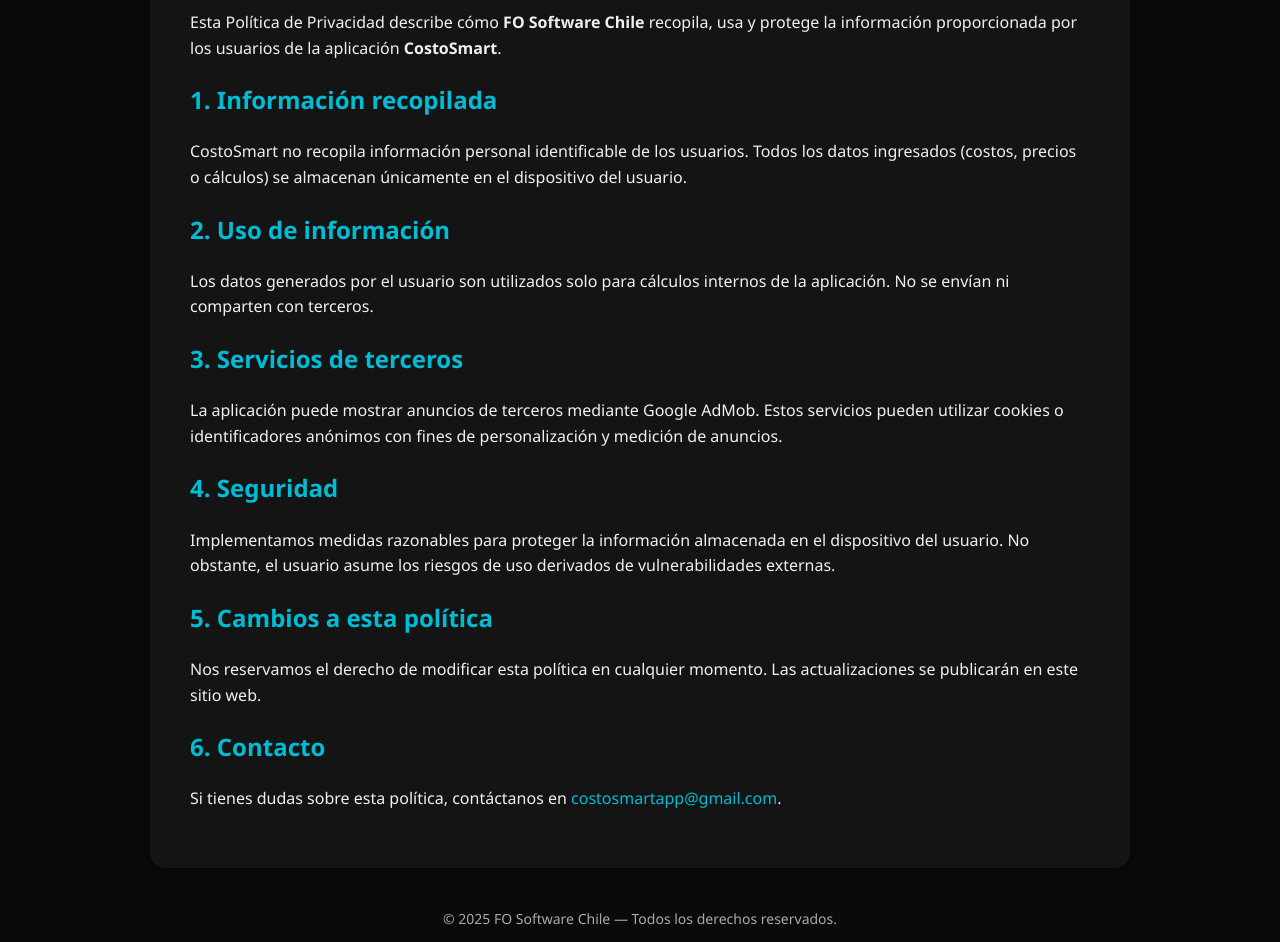
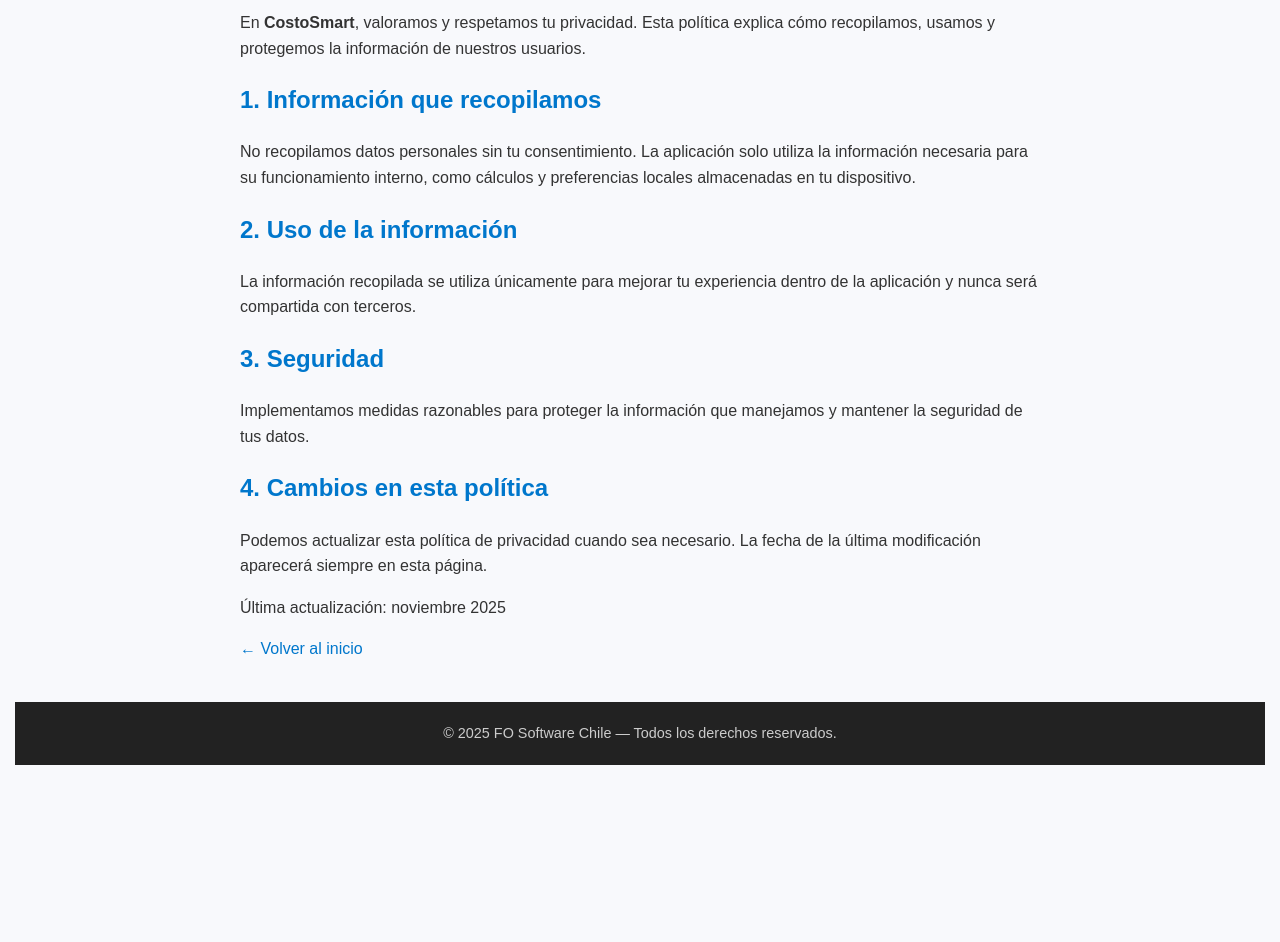
Before and after one commit to CostoSmart/costosmart-site, a plain HTML site: page privacidad.html in a window 1280 px wide. Shown: the part 164-1106 px from the top of the page. After the commit the page ends 929 px from the top, so only its background shows below. Drawn offline with Linux system fonts and the light colour scheme.

Commit message:
Update privacidad.html

```diff
--- a/privacidad.html
+++ b/privacidad.html
@@ -3,65 +3,70 @@
 <head>
   <meta charset="UTF-8">
   <meta name="viewport" content="width=device-width, initial-scale=1.0">
-<title>Política de Privacidad | CostoSmart</title>
+  <title>Política de Privacidad - CostoSmart</title>
+  <link rel="icon" type="image/png" href="icon.png">
   <style>
     body {
-    font-family: 'Segoe UI', Tahoma, Geneva, Verdana, sans-serif;
-    background-color: #0a0a0a;
-    color: #f0f0f0;
+      font-family: Arial, Helvetica, sans-serif;
+      margin: 0;
+      background-color: #f8f9fc;
+      color: #333;
       line-height: 1.6;
-    margin: 0;
-    padding: 40px;
+      padding: 0 15px;
     }
-  h1, h2 {
-    color: #00bcd4;
+    header {
+      background-color: #0077cc;
+      color: #fff;
+      padding: 20px;
+      text-align: center;
+    }
+    main {
+      max-width: 800px;
+      margin: 40px auto;
+    }
+    h2 {
+      color: #0077cc;
     }
     a {
-    color: #00bcd4;
+      color: #0077cc;
       text-decoration: none;
     }
     a:hover {
       text-decoration: underline;
     }
-  .container {
-    max-width: 900px;
-    margin: auto;
-    background: #141414;
-    padding: 40px;
-    border-radius: 15px;
-    box-shadow: 0 0 20px rgba(0,0,0,0.5);
-  }
     footer {
+      background-color: #222;
+      color: #ccc;
       text-align: center;
+      padding: 20px;
       margin-top: 40px;
-    font-size: 14px;
-    color: #aaa;
+      font-size: 0.9em;
     }
   </style>
 </head>
 <body>
-  <div class="container">
+  <header>
     <h1>Política de Privacidad</h1>
-    <p>Esta Política de Privacidad describe cómo <strong>FO Software Chile</strong> recopila, usa y protege la información proporcionada por los usuarios de la aplicación <strong>CostoSmart</strong>.</p>
+  </header>
+  <main>
+    <p>En <b>CostoSmart</b>, valoramos y respetamos tu privacidad. Esta política explica cómo recopilamos, usamos y protegemos la información de nuestros usuarios.</p>
 
-    <h2>1. Información recopilada</h2>
-    <p>CostoSmart no recopila información personal identificable de los usuarios. Todos los datos ingresados (costos, precios o cálculos) se almacenan únicamente en el dispositivo del usuario.</p>
+    <h2>1. Información que recopilamos</h2>
+    <p>No recopilamos datos personales sin tu consentimiento. La aplicación solo utiliza la información necesaria para su funcionamiento interno, como cálculos y preferencias locales almacenadas en tu dispositivo.</p>
 
-    <h2>2. Uso de información</h2>
-    <p>Los datos generados por el usuario son utilizados solo para cálculos internos de la aplicación. No se envían ni comparten con terceros.</p>
+    <h2>2. Uso de la información</h2>
+    <p>La información recopilada se utiliza únicamente para mejorar tu experiencia dentro de la aplicación y nunca será compartida con terceros.</p>
 
-    <h2>3. Servicios de terceros</h2>
-    <p>La aplicación puede mostrar anuncios de terceros mediante Google AdMob. Estos servicios pueden utilizar cookies o identificadores anónimos con fines de personalización y medición de anuncios.</p>
+    <h2>3. Seguridad</h2>
+    <p>Implementamos medidas razonables para proteger la información que manejamos y mantener la seguridad de tus datos.</p>
 
-    <h2>4. Seguridad</h2>
-    <p>Implementamos medidas razonables para proteger la información almacenada en el dispositivo del usuario. No obstante, el usuario asume los riesgos de uso derivados de vulnerabilidades externas.</p>
+    <h2>4. Cambios en esta política</h2>
+    <p>Podemos actualizar esta política de privacidad cuando sea necesario. La fecha de la última modificación aparecerá siempre en esta página.</p>
 
-    <h2>5. Cambios a esta política</h2>
-    <p>Nos reservamos el derecho de modificar esta política en cualquier momento. Las actualizaciones se publicarán en este sitio web.</p>
+    <p>Última actualización: noviembre 2025</p>
 
-    <h2>6. Contacto</h2>
-    <p>Si tienes dudas sobre esta política, contáctanos en <a href="mailto:costosmartapp@gmail.com">costosmartapp@gmail.com</a>.</p>
-  </div>
+    <p><a href="index.html">← Volver al inicio</a></p>
+  </main>
 
   <footer>
     © 2025 FO Software Chile — Todos los derechos reservados.
```
Lines whose indentation alone changed are shown as unchanged.
